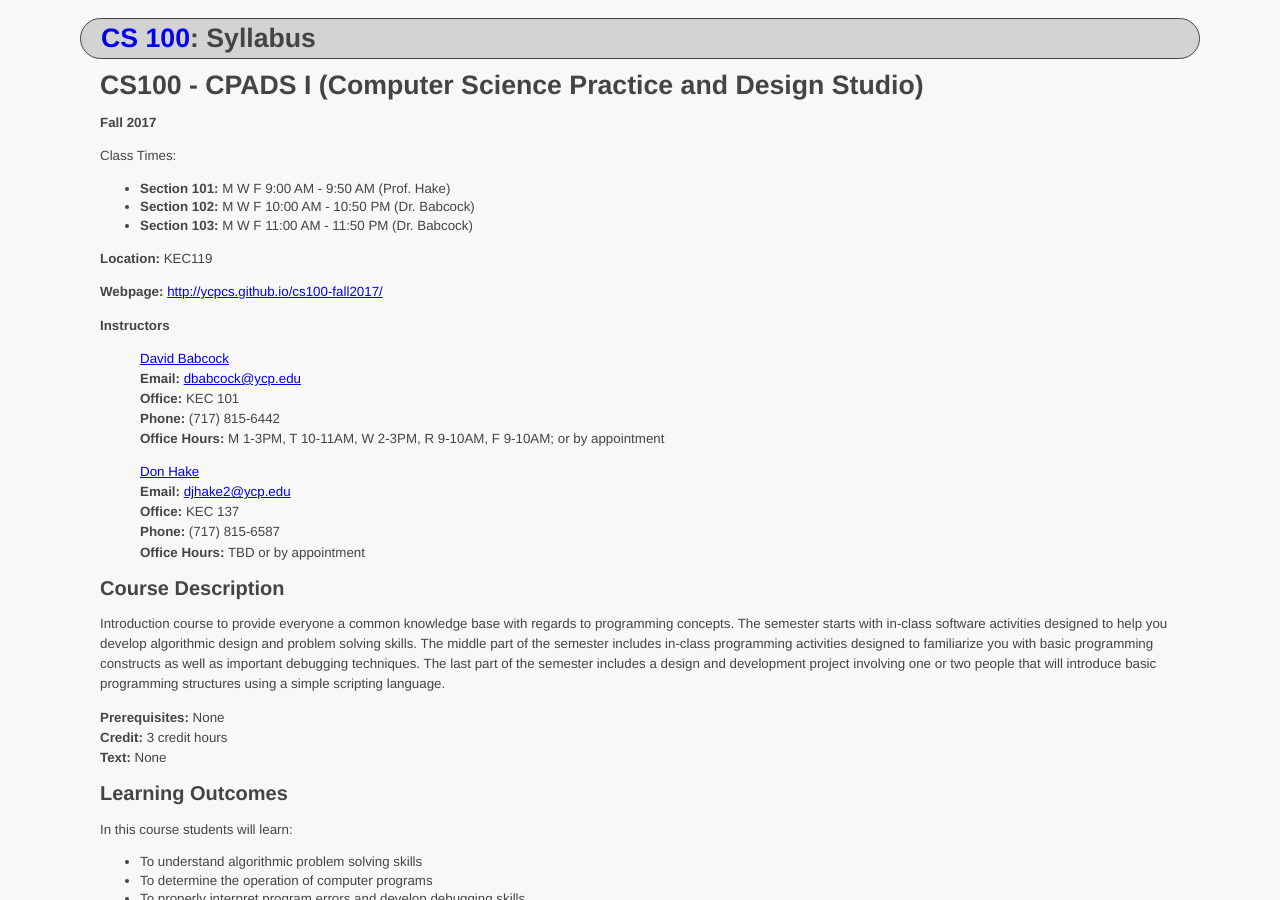
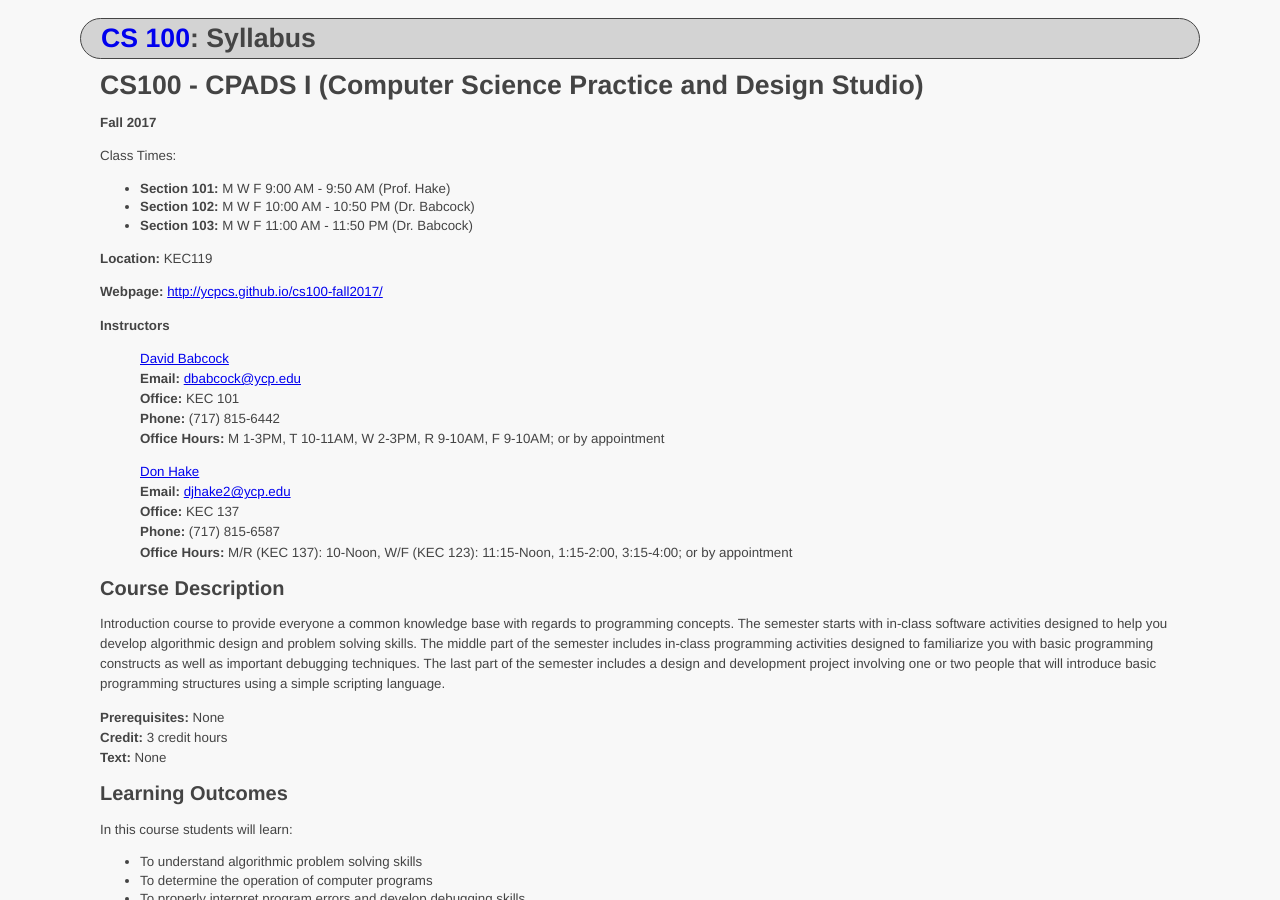
Before and after one commit to ycpcs/cs100-fall2017, a Jekyll site: the page built from syllabus.md, in a window 1280 px wide and 900 px high. Built offline with Jekyll 4.4.1, drawn with Linux system fonts in a browser that asks for light colours.

Commit message:
added office hours

```diff
--- a/syllabus.md
+++ b/syllabus.md
@@ -30,7 +30,7 @@ Class Times:
 **Email:** <djhake2@ycp.edu><br>
 **Office:** KEC 137<br>
 **Phone:** (717) 815-6587<br>
-**Office Hours:** TBD or by appointment
+**Office Hours:** M/R (KEC 137): 10-Noon, W/F (KEC 123): 11:15-Noon, 1:15-2:00, 3:15-4:00; or by appointment
 
 Course Description
 ------------------
```
